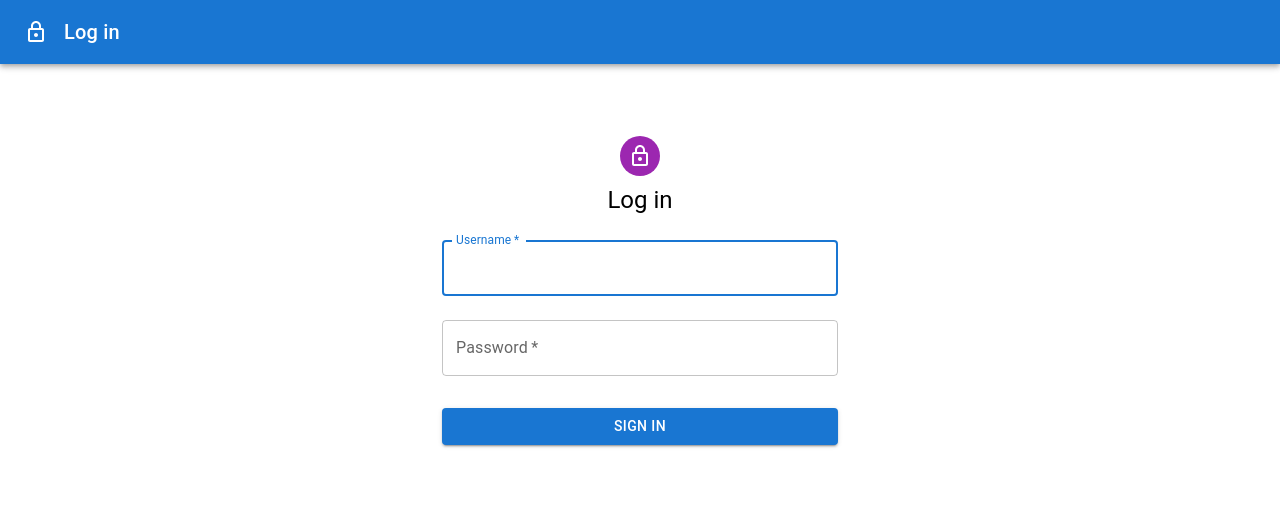
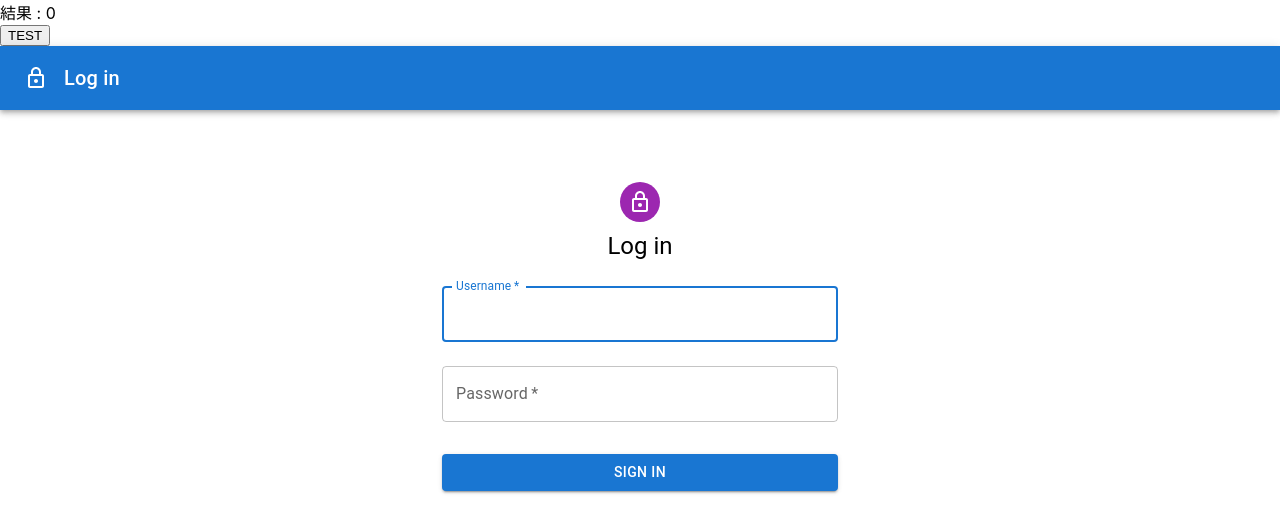
Before and after one commit to kobaru-takashi/react-task1, a React (Create React App) app: page / in a window 1280 px wide. Shown: the top 532 px of the page. Built offline with nearby package versions, Linux system fonts and the light colour scheme.

Commit message:
[Add] Component間のCallback

```diff
--- a/src/App.tsx
+++ b/src/App.tsx
@@ -1,11 +1,41 @@
-import { Router } from "./router/Router";
-import { ConnectedRouter } from "connected-react-router";
-import { history } from "./app/store";
+import { Router } from './router/Router';
+import { ConnectedRouter } from 'connected-react-router';
+import { history } from './app/store';
+import { useState } from 'react';
+
+
+type Prop = {
+  callback: (v: number) => void;
+};
+
+const B = ({ callback }: Prop) => {
+  const a = 1;
+
+  const onClick = () => {
+    callback(a);
+  };
+
+  return <button onClick={onClick}>TEST</button>;
+};
+
+const A = () => {
+  const [state, setstate] = useState(0);
+
+  return (
+    <div>
+      <div>
+        結果 : {state}
+      </div>
+      <B callback={(v) => setstate((val)=> val + v)} />
+    </div>
+  );
+};
 
 const App = () => {
   return (
     <>
       <div className="App">
+        <A />
         <ConnectedRouter history={history}>{Router}</ConnectedRouter>
       </div>
     </>
```
